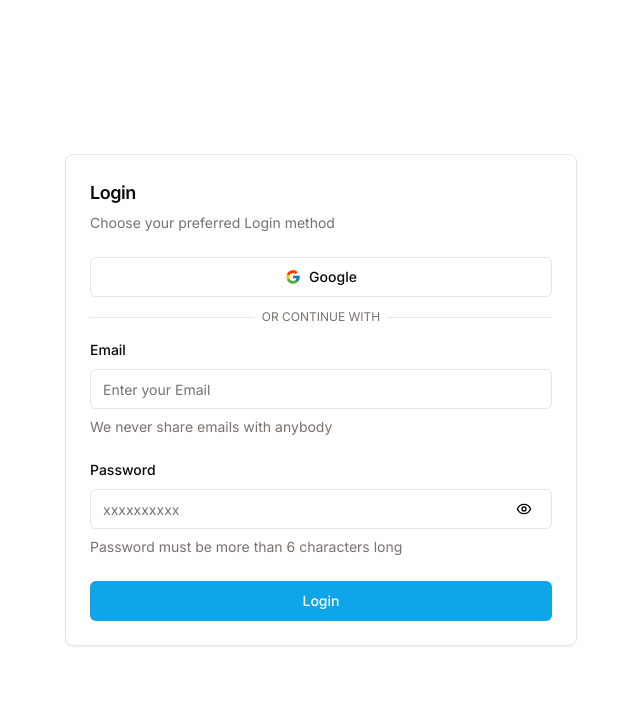
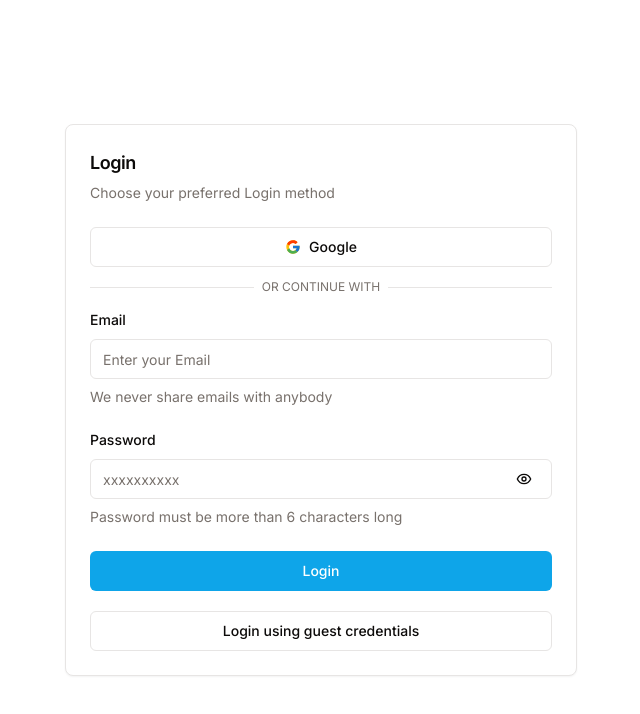
Before and after one commit to Dharmavineta/e-commerce-admin, a Next.js app: page /login in a window 1280 px wide. Shown: the top 714 px of the page, without its empty margins (319-959 px from the left). Built offline with nearby package versions, Linux system fonts and the light colour scheme; no server answers.

Commit message:
minor fixes

```diff
--- a/app/(dashboard)/[storeId]/(routes)/categories/[categoryId]/_components/CategoryForm.tsx
+++ b/app/(dashboard)/[storeId]/(routes)/categories/[categoryId]/_components/CategoryForm.tsx
@@ -47,7 +47,6 @@ const categorySchema = z.object({
 export type CategoryFormType = z.infer<typeof categorySchema>;
 
 const CategoryForm: FC<props> = ({ category, billboards }) => {
-  console.log(category);
   const [open, setOpen] = useState(false);
   const [loading, setLoading] = useState(false);
   const params = useParams();
--- a/components/forms/LoginForm.tsx
+++ b/components/forms/LoginForm.tsx
@@ -63,6 +63,11 @@ const LoginForm = () => {
         }
       })
       .finally(() => setIsLoading(false));
+  };
+
+  const handleGuest = () => {
+    form.setValue("email", "krishna@gmail.com");
+    form.setValue("password", "123kri123");
   };
   return (
     <div className="w-full flex items-center justify-center">
@@ -133,6 +138,10 @@ const LoginForm = () => {
               >
                 {isLoading ? <Ring color="white" size={25} /> : <>Login</>}
               </Button>
+              <Button variant={"outline"} onClick={handleGuest}>
+                {" "}
+                Login using guest credentials
+              </Button>
             </form>
           </Form>
         </CardContent>
```
